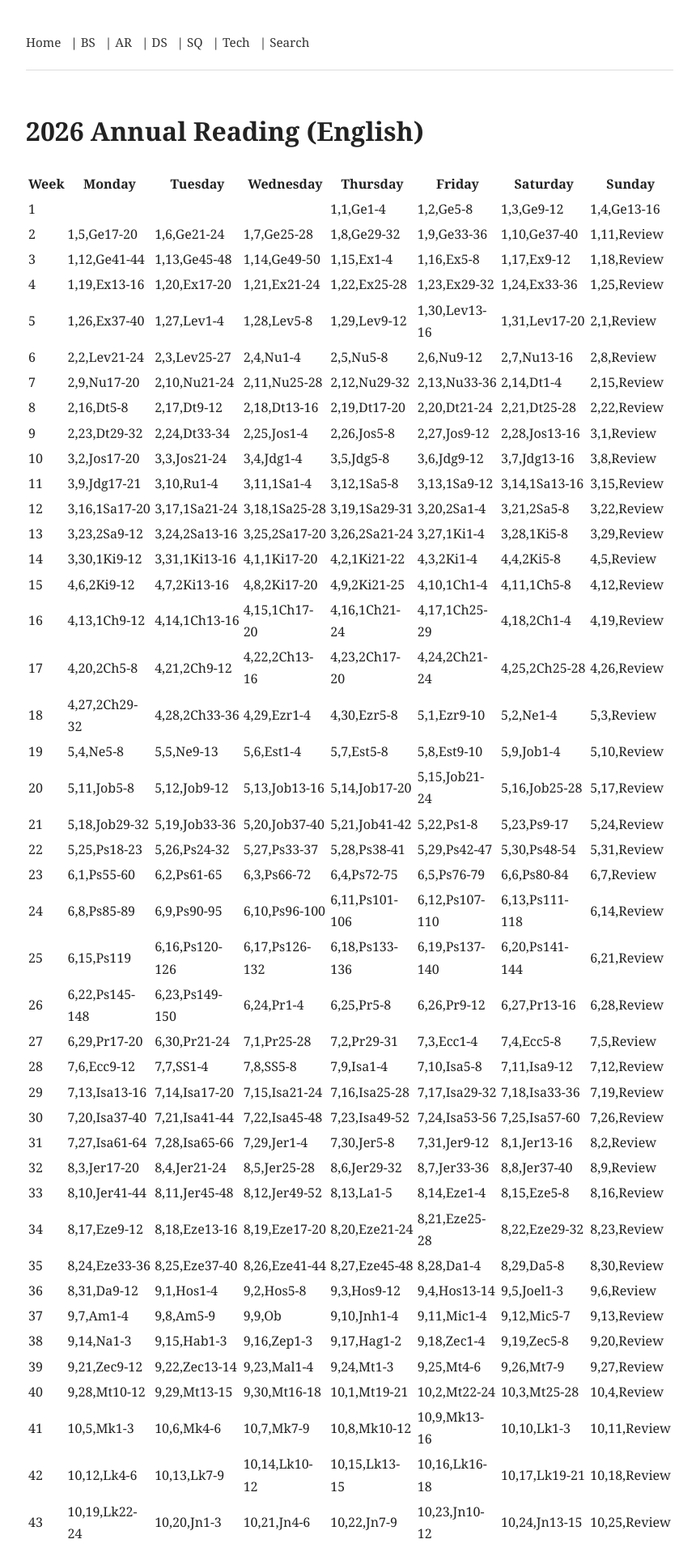
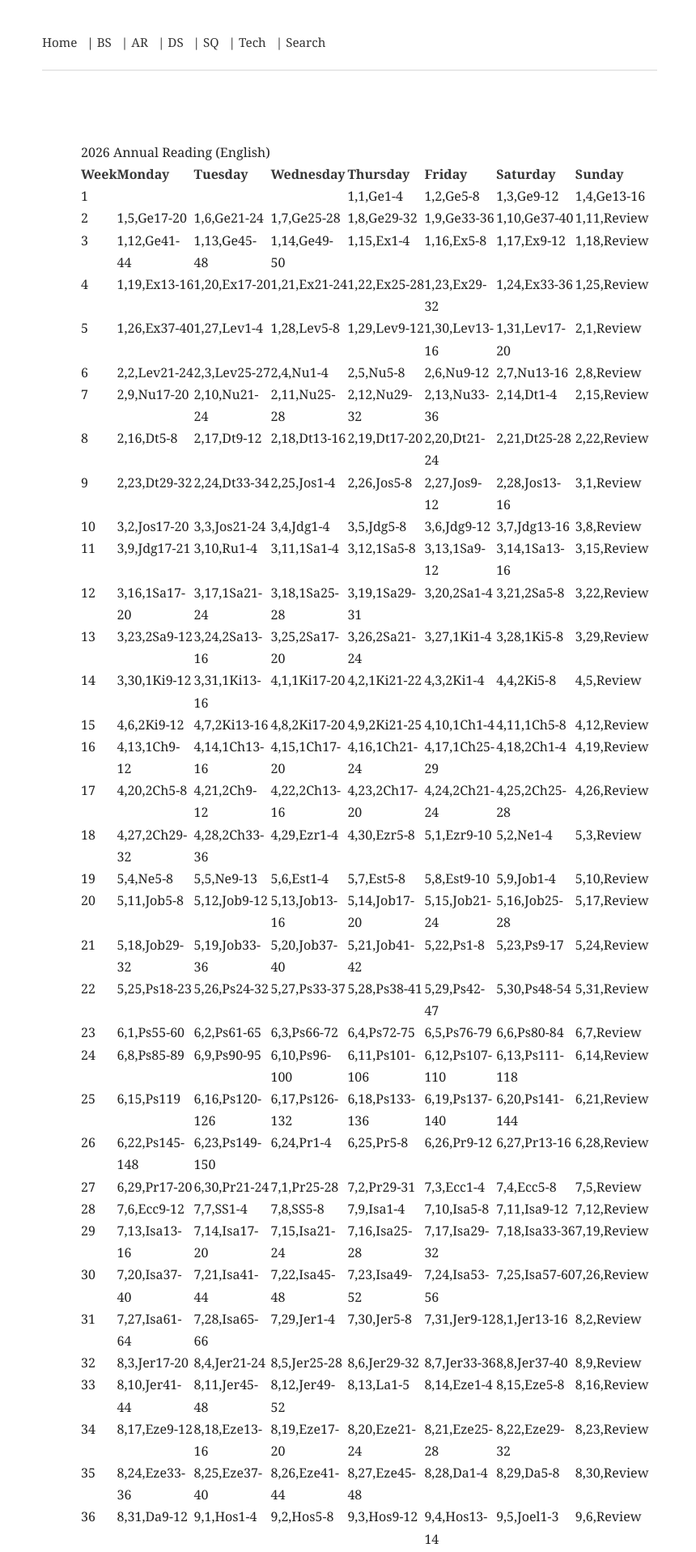
Before and after one commit to mansli7/mansli7.github.io, a Jekyll site: the page built from bs/ar/2026-en.md, in a window 1280 px wide. Shown: the top 1917 px of the page at 81% size, without its empty margins (208-1068 px from the left). Built offline with Jekyll 4.4.1, drawn with Linux system fonts in a browser that asks for light colours.

Commit message:
Update _layouts/default.html to include Google Fonts and Bulma, add viewport meta tag, and wrap content in a Bulma container and section.

```diff
--- a/_layouts/default.html
+++ b/_layouts/default.html
@@ -2,15 +2,26 @@
 <html>
 <head>
   <meta charset="utf-8">
+  <meta name="viewport" content="width=device-width, initial-scale=1">
   <title>{{ page.title }}</title>
+
+  <!-- Google Font: Inter -->
+  <link href="https://fonts.googleapis.com/css2?family=Inter:wght@300;400;600;700&display=swap" rel="stylesheet">
+
+  <!-- Bulma CSS (CDN) -->
+  <link rel="stylesheet" href="https://cdn.jsdelivr.net/npm/bulma@0.9.4/css/bulma.min.css">
+
+  <!-- Site overrides -->
   <link rel="stylesheet" href="/assets/css/style.css">
 </head>
 <body>
 
   {% include nav.html %}
 
-  <main>
-    {{ content }}
+  <main class="section">
+    <div class="container">
+      {{ content }}
+    </div>
   </main>
 
 </body>
```
